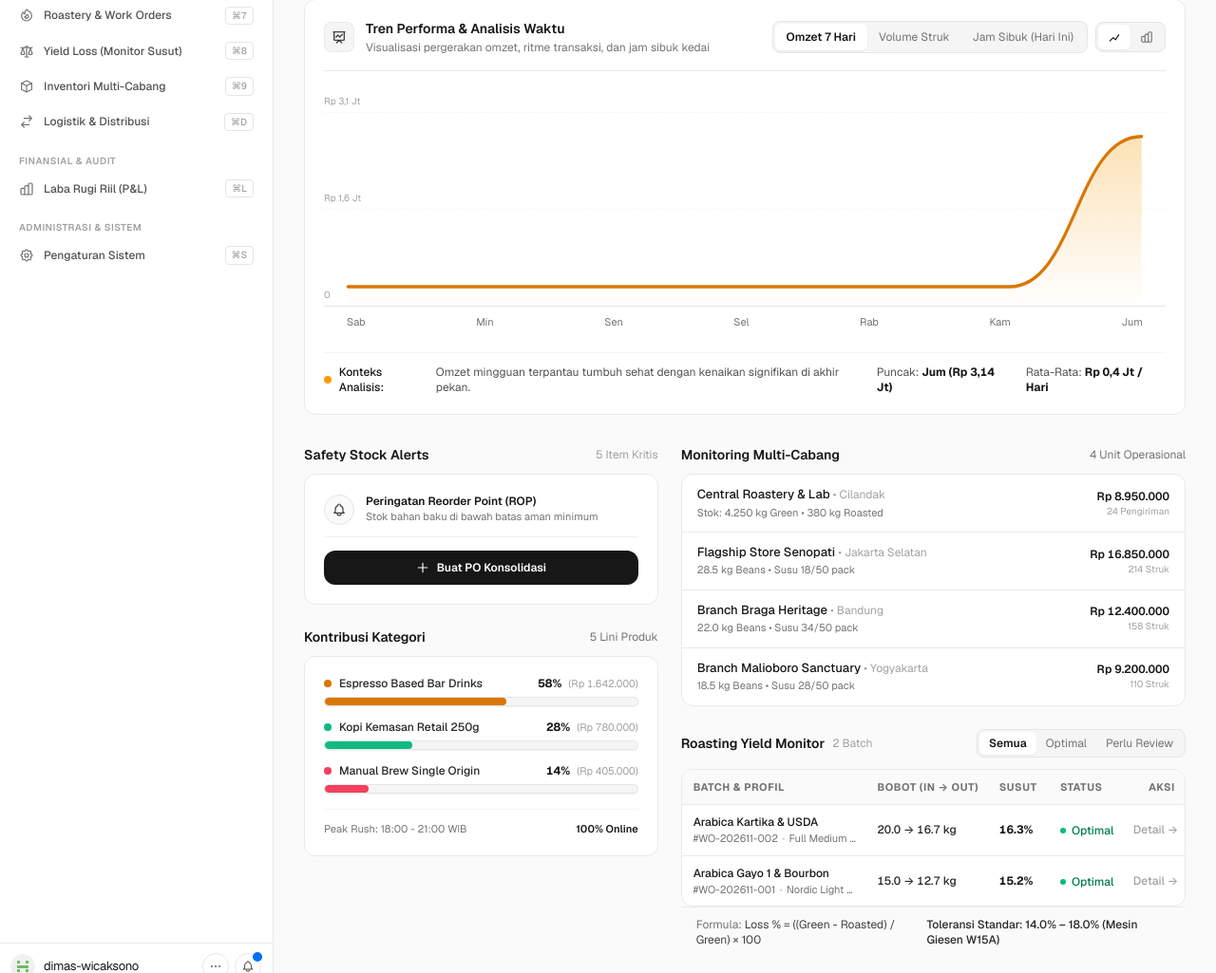
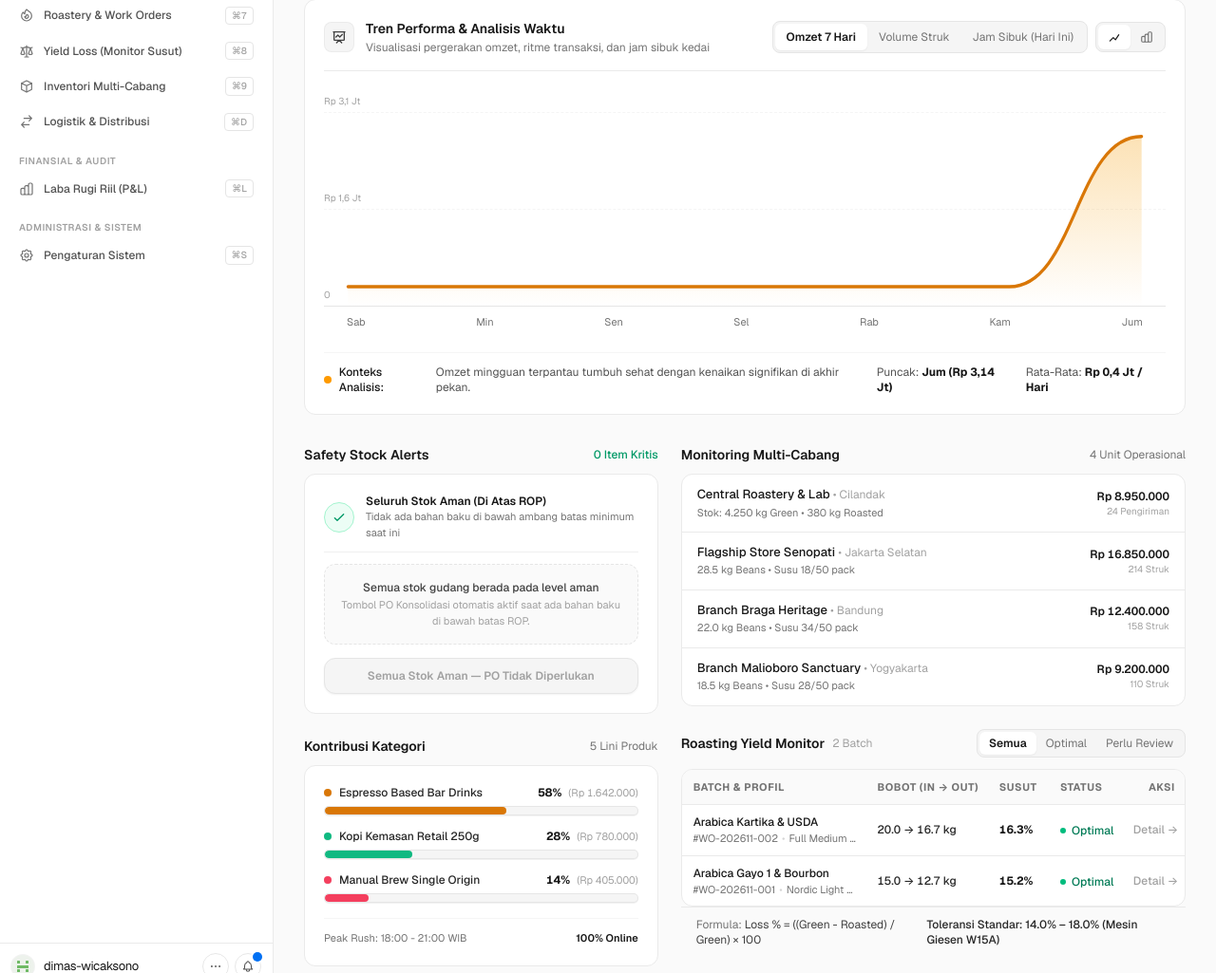
Before and after one commit to iqsanazhr/kafeina-roastery-erp, a Laravel app: page /dashboard in a window 1280 px wide. Shown: the part 429-1454 px from the top of the page at 95% size. Run offline with Laravel 12, Linux system fonts and the light colour scheme; data comes from the database, SQL or seed files in the repository; style sheets or scripts are compiled from the project's sources; some libraries are stand-ins or nearby versions.

Commit message:
fix(dashboard): disable consolidated PO and reject empty ROP submissions when all stocks are safe

```diff
--- a/app/Http/Controllers/DashboardController.php
+++ b/app/Http/Controllers/DashboardController.php
@@ -138,19 +138,26 @@ class DashboardController extends Controller
             ->get();
 
         $lowAlerts = [];
-        $fallbackAlerts = [];
         foreach ($allStocks as $stock) {
             $qty = (float) $stock->quantity;
             $threshold = (float) ($stock->safety_stock_threshold > 0 ? $stock->safety_stock_threshold : 100);
+            if ($qty > $threshold) {
+                continue;
+            }
+
             $pct = $threshold > 0 ? (int) min(100, round(($qty / $threshold) * 100)) : 100;
             $unit = $stock->product?->unit ?? 'unit';
+            $sku = (string) ($stock->product?->sku ?? '');
+            $isPurchasable = (bool) ($stock->product?->is_raw_material && ! str_starts_with($sku, 'RAW-RB'));
 
-            $status = $pct <= 35 ? 'CRITICAL' : ($pct <= 100 ? 'WARNING' : 'SAFE');
+            $status = $pct <= 35 ? 'CRITICAL' : 'WARNING';
             $badge = $status === 'CRITICAL'
                 ? "KRITIS ({$pct}%)"
-                : ($status === 'WARNING' ? "MENIPIS ({$pct}%)" : "AMAN ({$pct}%)");
+                : "MENIPIS ({$pct}%)";
 
-            $entry = [
+            if (count($lowAlerts) < 6) {
+                $lowAlerts[] = [
+                    'sku' => $sku,
                     'item_name' => $stock->product?->name ?? 'Produk Gudang',
                     'category' => $stock->product?->category?->name ?? 'Inventori',
                     'warehouse' => $stock->warehouse?->name ?? ($stock->warehouse?->branch?->name ?? 'Gudang'),
@@ -159,21 +166,16 @@ class DashboardController extends Controller
                     'percent' => $pct,
                     'status' => $status,
                     'badge' => $badge,
-                'suggested_action' => $stock->product?->is_raw_material
+                    'purchasable' => $isPurchasable,
+                    'suggested_action' => $isPurchasable
                         ? 'Keluarkan PO Pengadaan / Transfer dari Central Warehouse'
-                    : 'Jadwalkan produksi/restock dari Central Roastery',
+                        : 'Jadwalkan produksi sangrai / restock dari Central Roastery',
                 ];
-
-            if (in_array($status, ['CRITICAL', 'WARNING'], true) && count($lowAlerts) < 6) {
-                $lowAlerts[] = $entry;
-            }
-            if (count($fallbackAlerts) < 5) {
-                $fallbackAlerts[] = $entry;
             }
         }
 
-        // Show low-stock alerts first; if all stocks are healthy, show the 5 lowest-ratio monitored items
-        $stockAlerts = count($lowAlerts) > 0 ? $lowAlerts : $fallbackAlerts;
+        // Hanya tampilkan item yang benar-benar di bawah batas aman minimum (ROP); kosong bila semua stok aman
+        $stockAlerts = $lowAlerts;
 
         // Real Active Branches Summary
         $branches = [];
@@ -592,14 +594,35 @@ class DashboardController extends Controller
         $branch = Branch::where('type', 'CENTRAL_ROASTERY')->first() ?? Branch::first();
 
         // Derive critical purchasable raw materials dynamically from WarehouseStock (exclude WH-TRANSIT & internal RAW-RB%)
-        $lowStocks = WarehouseStock::with('product')
-            ->whereHas('warehouse', fn ($q) => $q->where('type', '!=', 'TRANSIT'))
+        $branchSlug = strtolower(trim((string) $request->input('branch', 'all')));
+        $scopedBranchId = null;
+        if ($user && ! $user->canSwitchBranch() && $user->branch_id) {
+            $scopedBranchId = $user->branch_id;
+        } elseif ($branchSlug !== '' && $branchSlug !== 'all') {
+            $scopedBranchCode = match ($branchSlug) {
+                'senopati' => 'OUT-SENO',
+                'braga' => 'OUT-BRG',
+                'malioboro' => 'OUT-MLO',
+                'central' => 'HQ-CENTRAL',
+                default => strtoupper($branchSlug),
+            };
+            $scopedBranchId = Branch::where('code', $scopedBranchCode)->value('id');
+        }
+
+        $lowStocksQuery = WarehouseStock::with('product')
+            ->whereHas('warehouse', function ($q) use ($scopedBranchId) {
+                $q->where('type', '!=', 'TRANSIT');
+                if ($scopedBranchId) {
+                    $q->where('branch_id', $scopedBranchId);
+                }
+            })
             ->whereHas('product', fn ($q) => $q->where('is_active', true)
                 ->where('is_raw_material', true)
                 ->where('sku', 'NOT LIKE', 'RAW-RB%'))
             ->whereColumn('quantity', '<=', 'safety_stock_threshold')
-            ->limit(5)
-            ->get();
+            ->limit(5);
+
+        $lowStocks = $lowStocksQuery->get();
 
         $criticalItems = [];
         foreach ($lowStocks as $stock) {
@@ -628,13 +651,12 @@ class DashboardController extends Controller
             ];
         }
 
-        // Fallback if all purchasable raw material stocks are currently above threshold
+        // Tolak pengajuan PO darurat bila tidak ada item bahan baku di bawah batas aman minimum (ROP)
         if (empty($criticalItems)) {
-            $criticalItems = [
-                ['product_id' => null, 'name' => 'Green Beans Aceh Gayo Honey', 'qty' => 50.0, 'unit_price' => 130000.0],
-                ['product_id' => null, 'name' => 'Greenfields Fresh Milk Pasteurisasi 1L', 'qty' => 30.0, 'unit_price' => 25000.0],
-                ['product_id' => null, 'name' => 'Cold Cup PET 12oz + Flat Lid', 'qty' => 500.0, 'unit_price' => 1400.0],
-            ];
+            return response()->json([
+                'success' => false,
+                'message' => 'Tidak ada bahan baku di bawah batas aman minimum (ROP). Pengajuan PO Konsolidasi tidak dapat dilakukan saat stok aman.',
+            ], 422);
         }
 
         $totalAmount = (float) array_sum(array_map(fn ($item) => $item['qty'] * $item['unit_price'], $criticalItems));
--- a/resources/views/dashboard/index.blade.php
+++ b/resources/views/dashboard/index.blade.php
@@ -579,25 +579,37 @@
             <div>
                 <div class="flex items-center justify-between mb-2.5">
                     <h2 class="text-sm font-semibold text-neutral-900 font-sans">Safety Stock Alerts</h2>
-                    <span class="text-xs text-neutral-400 font-sans">5 Item Kritis</span>
+                    <span class="text-xs font-sans font-medium"
+                          :class="stockAlerts.length > 0 ? 'text-rose-600' : 'text-emerald-600'"
+                          x-text="stockAlerts.length > 0 ? (stockAlerts.length + ' Item Kritis') : '0 Item Kritis'"></span>
                 </div>
 
                 <div class="bg-white border border-[#eaeaea] rounded-xl p-5 shadow-none hover:border-[#ccc] transition-colors font-sans">
                     <div class="flex items-center gap-3 pb-3 border-b border-[#f0f0f0]">
-                        <div class="w-8 h-8 rounded-full border border-neutral-200 bg-neutral-50 flex items-center justify-center text-neutral-700 shrink-0">
+                        <div class="w-8 h-8 rounded-full border flex items-center justify-center shrink-0"
+                             :class="stockAlerts.length > 0 ? 'border-neutral-200 bg-neutral-50 text-neutral-700' : 'border-emerald-200 bg-emerald-50 text-emerald-600'">
                             <svg class="w-4 h-4" fill="none" stroke="currentColor" viewBox="0 0 24 24">
-                                <path stroke-linecap="round" stroke-linejoin="round" stroke-width="1.8" d="M15 17h5l-1.405-1.405A2.032 2.032 0 0118 14.158V11a6.002 6.002 0 00-4-5.659V5a2 2 0 10-4 0v.341C7.67 6.165 6 8.388 6 11v3.159c0 .538-.214 1.055-.595 1.436L4 17h5m6 0v1a3 3 0 11-6 0v-1m6 0H9" />
+                                <path x-show="stockAlerts.length > 0" stroke-linecap="round" stroke-linejoin="round" stroke-width="1.8" d="M15 17h5l-1.405-1.405A2.032 2.032 0 0118 14.158V11a6.002 6.002 0 00-4-5.659V5a2 2 0 10-4 0v.341C7.67 6.165 6 8.388 6 11v3.159c0 .538-.214 1.055-.595 1.436L4 17h5m6 0v1a3 3 0 11-6 0v-1m6 0H9" />
+                                <path x-show="stockAlerts.length === 0" stroke-linecap="round" stroke-linejoin="round" stroke-width="2" d="M5 13l4 4L19 7" />
                             </svg>
                         </div>
                         <div class="min-w-0">
-                            <div class="text-xs font-semibold text-neutral-900 font-sans">Peringatan Reorder Point (ROP)</div>
-                            <div class="text-[11px] text-neutral-500 font-sans">Stok bahan baku di bawah batas aman minimum</div>
-                        </div>
-                    </div>
-
-                    <!-- List of 5 Critical Stock Items (Simple Clean Rows) -->
-                    <div class="mt-2 divide-y divide-neutral-100 font-sans">
-                        <template x-for="item in stockAlerts" :key="item.item_name">
+                            <div class="text-xs font-semibold text-neutral-900 font-sans"
+                                 x-text="stockAlerts.length > 0 ? 'Peringatan Reorder Point (ROP)' : 'Seluruh Stok Aman (Di Atas ROP)'"></div>
+                            <div class="text-[11px] text-neutral-500 font-sans"
+                                 x-text="stockAlerts.length > 0 ? 'Stok bahan baku di bawah batas aman minimum' : 'Tidak ada bahan baku di bawah ambang batas minimum saat ini'"></div>
+                        </div>
+                    </div>
+
+                    <!-- Empty State bila tidak ada stok kritis -->
+                    <div x-show="stockAlerts.length === 0" class="mt-3 py-4 px-3 rounded-xl bg-neutral-50 border border-dashed border-neutral-200 text-center">
+                        <div class="text-xs font-medium text-neutral-700">Semua stok gudang berada pada level aman</div>
+                        <div class="text-[11px] text-neutral-400 mt-0.5">Tombol PO Konsolidasi otomatis aktif saat ada bahan baku di bawah batas ROP.</div>
+                    </div>
+
+                    <!-- List of Critical Stock Items (Simple Clean Rows) -->
+                    <div x-show="stockAlerts.length > 0" class="mt-2 divide-y divide-neutral-100 font-sans">
+                        <template x-for="(item, sIdx) in stockAlerts" :key="(item.sku || item.item_name) + '-' + item.warehouse + '-' + sIdx">
                             <div class="py-2.5 first:pt-1 last:pb-1 group/item">
                                 <div class="flex items-center justify-between gap-3">
                                     <div class="min-w-0 flex-1">
@@ -617,7 +629,7 @@
                                 </div>
                                 <!-- Minimal Outlined Capsule Depletion Track (Full Height, Edge-to-Edge) -->
                                 <div class="w-full h-2.5 bg-neutral-100 rounded-full border border-neutral-200/90 overflow-hidden flex mt-1.5 shadow-2xs">
-                                    <div class="h-full rounded-full transition-all duration-300"
+                                    <div class="h-full rounded-full transition-[width] duration-300 ease-out"
                                          :class="item.percent <= 30 ? 'bg-rose-500' : 'bg-amber-500'"
                                          :style="'width: ' + item.percent + '%;'"></div>
                                 </div>
@@ -625,17 +637,18 @@
                         </template>
                     </div>
 
-                    <!-- TOMBOL RESMI BUAT PO KONSOLIDASI (DENGAN REAL API & NOTIFIKASI SISTEM) -->
+                    <!-- TOMBOL RESMI BUAT PO KONSOLIDASI (DINONAKTIFKAN BILA TIDAK ADA ITEM KRITIS) -->
                     <button @click="createConsolidatedPo()"
-                            :disabled="poLoading"
-                            class="mt-3.5 w-full py-2.5 px-3 rounded-xl bg-neutral-900 hover:bg-neutral-800 disabled:bg-neutral-400 text-xs font-semibold text-white transition-all flex items-center justify-center gap-2 text-center font-sans cursor-pointer shadow-xs active:scale-[0.99]">
+                            :disabled="poLoading || purchasableCriticalCount === 0"
+                            class="mt-3.5 w-full py-2.5 px-3 rounded-xl text-xs font-semibold transition-[background-color,color,transform] duration-150 ease-out flex items-center justify-center gap-2 text-center font-sans shadow-xs"
+                            :class="purchasableCriticalCount > 0 ? 'bg-neutral-900 hover:bg-neutral-800 disabled:bg-neutral-400 text-white cursor-pointer active:scale-[0.99]' : 'bg-neutral-100 text-neutral-400 border border-neutral-200 cursor-not-allowed shadow-none'">
                         <template x-if="poLoading">
                             <svg class="animate-spin h-3.5 w-3.5 text-white shrink-0" fill="none" viewBox="0 0 24 24">
                                 <circle class="opacity-25" cx="12" cy="12" r="10" stroke="currentColor" stroke-width="4"></circle>
                                 <path class="opacity-75" fill="currentColor" d="M4 12a8 8 0 018-8V0C5.373 0 0 5.373 0 12h4zm2 5.291A7.962 7.962 0 014 12H0c0 3.042 1.135 5.824 3 7.938l3-2.647z"></path>
                             </svg>
                         </template>
-                        <template x-if="!poLoading && !poCreated">
+                        <template x-if="!poLoading && !poCreated && purchasableCriticalCount > 0">
                             <svg class="w-3.5 h-3.5 text-white shrink-0" fill="none" stroke="currentColor" viewBox="0 0 24 24">
                                 <path stroke-linecap="round" stroke-linejoin="round" stroke-width="2" d="M12 4v16m8-8H4"/>
                             </svg>
@@ -645,7 +658,7 @@
                                 <path stroke-linecap="round" stroke-linejoin="round" stroke-width="2.5" d="M5 13l4 4L19 7"/>
                             </svg>
                         </template>
-                        <span x-text="poLoading ? 'Menerbitkan PO ke Vendor...' : (poCreated ? 'PO Berhasil Diterbitkan ✓' : 'Buat PO Konsolidasi')"></span>
+                        <span x-text="poLoading ? 'Menerbitkan PO ke Vendor...' : (poCreated ? 'PO Berhasil Diterbitkan ✓' : (purchasableCriticalCount > 0 ? ('Buat PO Konsolidasi (' + purchasableCriticalCount + ' Item)') : (stockAlerts.length > 0 ? 'Item Kritis Internal — Jadwalkan Roastery' : 'Semua Stok Aman — PO Tidak Diperlukan')))"></span>
                     </button>
                 </div>
             </div>
@@ -1472,8 +1485,12 @@ function dashboardApp() {
             }
         },
 
+        get purchasableCriticalCount() {
+            return (this.stockAlerts || []).filter(item => item && item.purchasable === true).length;
+        },
+
         async createConsolidatedPo() {
-            if (this.poLoading) return;
+            if (this.poLoading || this.purchasableCriticalCount === 0) return;
             this.poLoading = true;
             try {
                 const response = await fetch('{{ route('dashboard.consolidated-po') }}', {
@@ -1483,6 +1500,9 @@ function dashboardApp() {
                         'Accept': 'application/json',
                         'Content-Type': 'application/json',
                     },
+                    body: JSON.stringify({
+                        branch: this.selectedBranch || 'all',
+                    }),
                 });
 
                 const data = await response.json();
```
Also changed, not shown: tests/Feature/CrossModuleSynergyTest.php (+18 -0 lines). Lines whose indentation alone changed are shown as unchanged.
